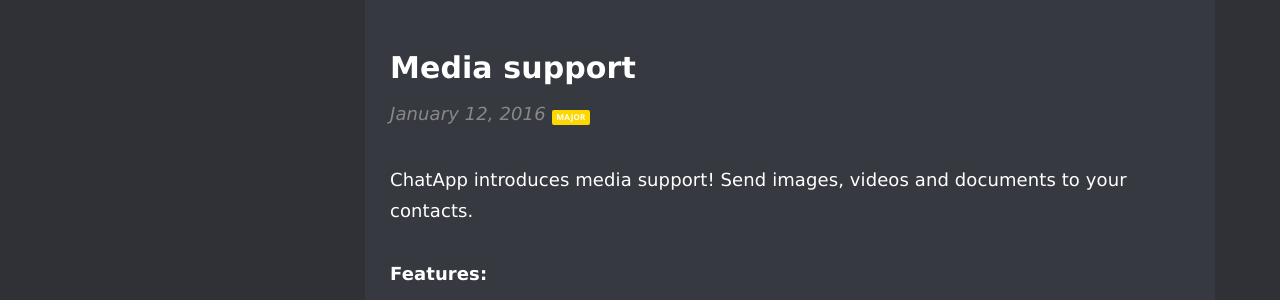
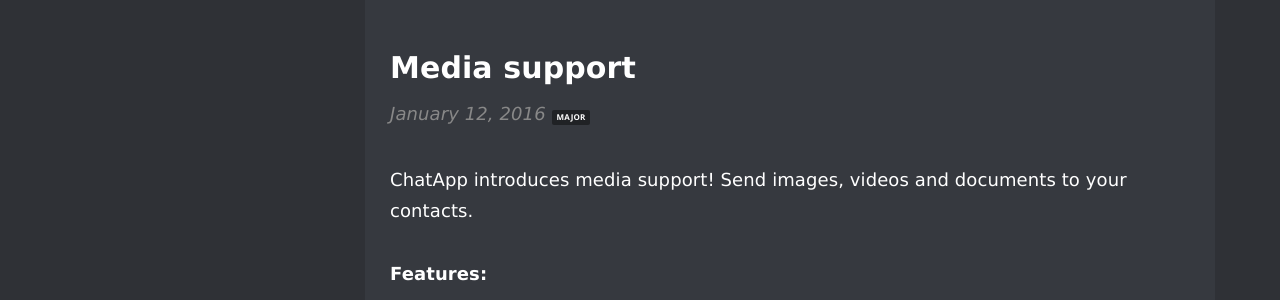
Before and after one commit to MidasTouch-MT/MidasTouch-MT.github.io, a Jekyll site: the page built from changelog.html, in a window 1280 px wide. Shown: the part 951-1251 px from the top of the page. Built offline with Jekyll 4.4.1, drawn with Linux system fonts in a browser that asks for light colours.

Commit message:
change major tag color
removed brand color to #202225 for better visibillity

```diff
--- a/_sass/_layout.scss
+++ b/_sass/_layout.scss
@@ -360,7 +360,7 @@ h4 svg {
     background: #202225;
     font-weight: bold;
     &.major {
-        background: $brand-colour;
+        background: #202225;
         color: #fff;
     }
 }
```
